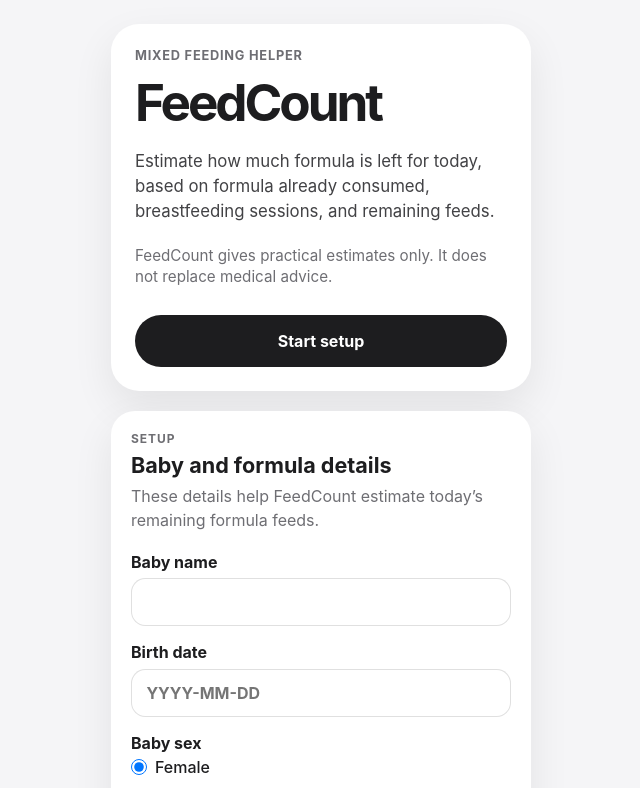
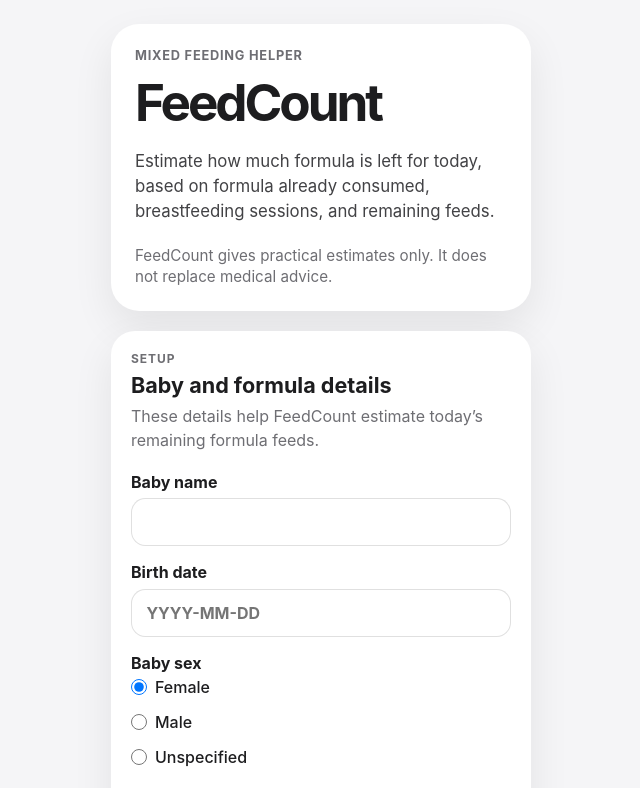
Before and after one commit to veronika-pt/feedcount, a SvelteKit app: page / in a window 1280 px wide. Shown: the top 788 px of the page, without its empty margins (319-959 px from the left). Built offline with nearby package versions, Linux system fonts and the light colour scheme.

Commit message:
Remove redundant setup CTA

```diff
--- a/src/routes/+page.svelte
+++ b/src/routes/+page.svelte
@@ -32,8 +32,6 @@
 		<p class="note">
 			FeedCount gives practical estimates only. It does not replace medical advice.
 		</p>
-
-		<button type="button">Start setup</button>
 	</section>
 
 	<SetupForm setup={$setup} onSave={updateSetup} />
@@ -88,19 +86,4 @@
 		line-height: 1.4;
 		color: var(--color-text-muted);
 	}
-
-	button {
-		width: 100%;
-		min-height: 52px;
-		margin-top: 28px;
-		border: 0;
-		border-radius: 999px;
-		background: var(--color-button-bg);
-		color: var(--color-button-text);
-		font-weight: 700;
-	}
-
-	button:active {
-		transform: scale(0.99);
-	}
 </style>
```
